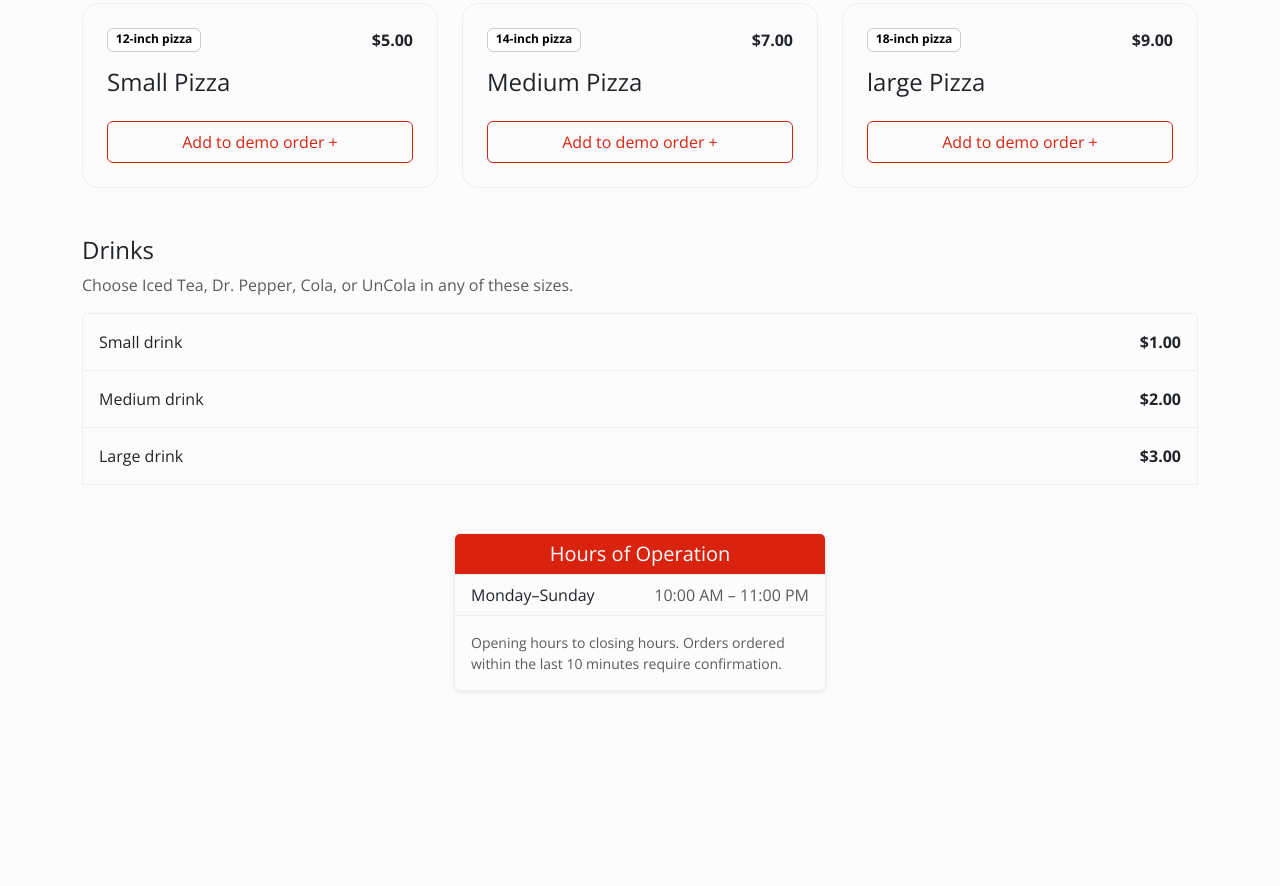
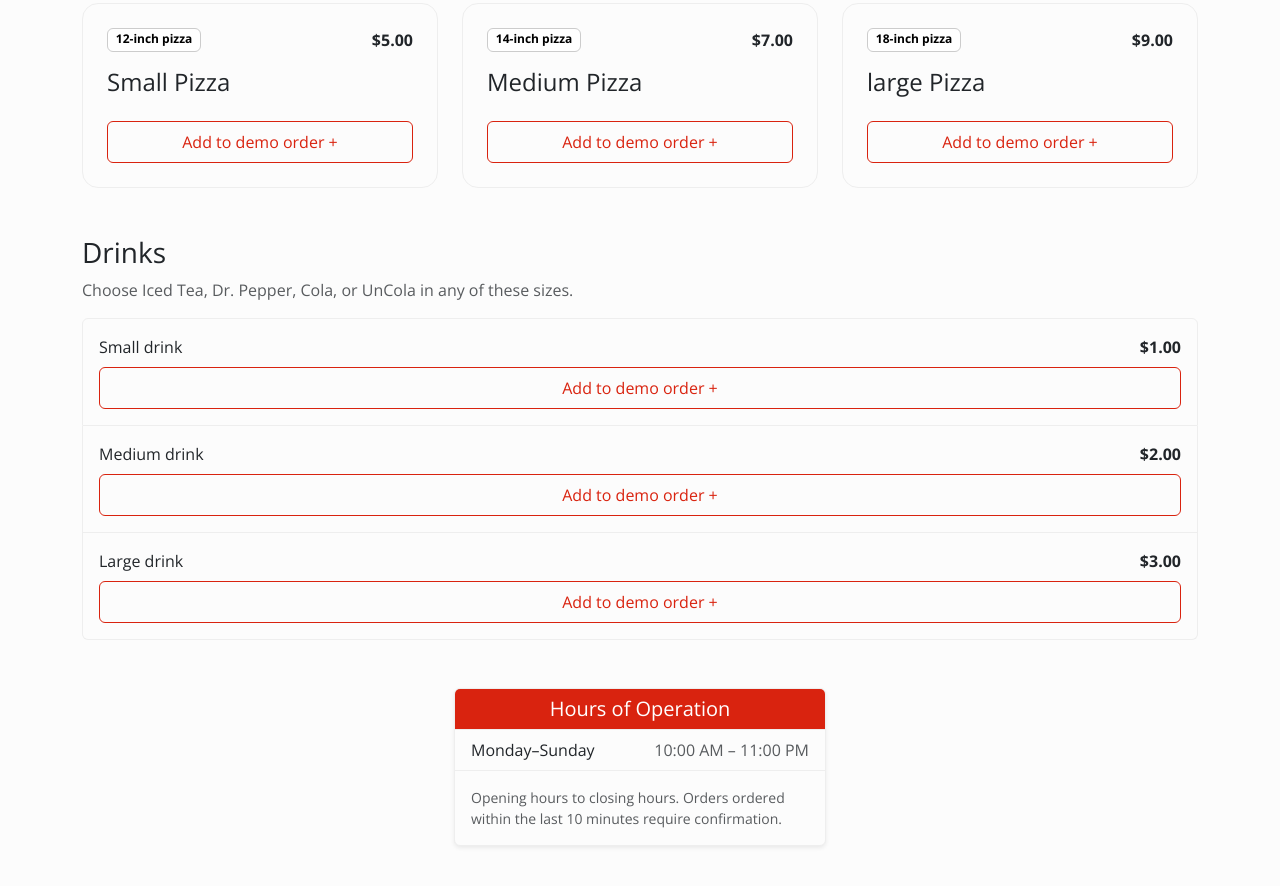
Before and after one commit to Shingenn5/Luigi-s-Capstone, a plain HTML site: page index.html in a window 1280 px wide. Shown: the part 911-1797 px from the top of the page. Before the commit the page ends 1714 px from the top, so only its background shows below. Drawn offline with nearby package versions, Linux system fonts and the light colour scheme.

Commit message:
Fix menu card nesting and independent drinks filtering

```diff
--- a/index.html
+++ b/index.html
@@ -94,16 +94,30 @@
                 <div class="d-flex justify-content-between gap-2 mb-3"><span class="badge text-bg-light border">18-inch pizza</span><span class="fw-semibold">$9.00</span></div>
                 <h3 class="h4">large Pizza</h3><p class="text-body-secondary flex-grow-1"></p>
                 <button class="btn btn-outline-primary w-100 py-2" type="button" data-item="garden" data-price="1600" aria-label="Add large pizza to order">Add to demo order <span aria-hidden="true">+</span></button>
-              </div>
+              </div></article>
             </div>
-            </article>
-              <article class="mt-5" aria-labelledby="drinksTitle">
-                <h2 class="h4 mb-2" id="drinksTitle">Drinks</h2>
+            <div class="col-12" data-category="drinks">
+              <article class="mt-4" aria-labelledby="drinksTitle">
+                <h2 class="h3 mb-2" id="drinksTitle">Drinks</h2>
                   <p class="text-body-secondary">Choose Iced Tea, Dr. Pepper, Cola, or UnCola in any of these sizes.</p>
-                    <ul class="list-group">
-                      <li class="list-group-item p-3 d-flex justify-content-between gap-2"><span>Small drink</span><span class="fw-semibold">$1.00</span></li>
-                      <li class="list-group-item p-3 d-flex justify-content-between gap-2"><span>Medium drink</span><span class="fw-semibold">$2.00</span></li>
-                      <li class="list-group-item p-3 d-flex justify-content-between gap-2"><span>Large drink</span><span class="fw-semibold">$3.00</span></li>
+                <ul class="list-group">
+                  <li class="list-group-item p-3">
+                    <div class="d-flex justify-content-between gap-2 mb-2"><span>Small drink</span><span class="fw-semibold">$1.00</span></div>
+                    <button class="btn btn-outline-primary w-100 py-2" type="button" data-item="drinks" data-price="16q00" aria-label="Add Small Drink to Order">Add to demo order <span aria-hidden="true">+</span></button>
+                  </li>
+                  <li class="list-group-item p-3">
+                    <div class="d-flex justify-content-between gap-2 mb-2"><span>Medium drink</span><span class="fw-semibold">$2.00</span></div>
+                    <button class="btn btn-outline-primary w-100 py-2" type="button" data-item="drinks" data-price="1600" aria-label="Add Medium Drink to Order">Add to demo order <span aria-hidden="true">+</span></button>
+                  </li>
+                  <li class="list-group-item p-3">
+                    <div class="d-flex justify-content-between gap-2 mb-2"><span>Large drink</span><span class="fw-semibold">$3.00</span></div>
+                    <button class="btn btn-outline-primary w-100 py-2" type="button" data-item="drinks" data-price="1600" aria-label="Add Large Drink to Order">Add to demo order <span aria-hidden="true">+</span></button>
+                  </li>
+                </ul>
+              </article>
+            </div>
+          </div>
+          <p class="visually-hidden" id="menuStatus" role="status">Showing all menu sections.</p>
             <div class="col-md-6 col-lg-4 mx-auto my-5">
               <aside class="card shadow-sm" aria-labelledby="hoursTitle">
                 <div class="card-header bg-primary text-light text-center">
@@ -118,3 +132,8 @@
                 <p class="card-body small text-body-secondary mb-0">Opening hours to closing hours. Orders ordered within the last 10 minutes require confirmation.</p>
               </aside>
             </div>
+        </div>
+      </section>
+    </main>
+  </body>
+</html>
```
